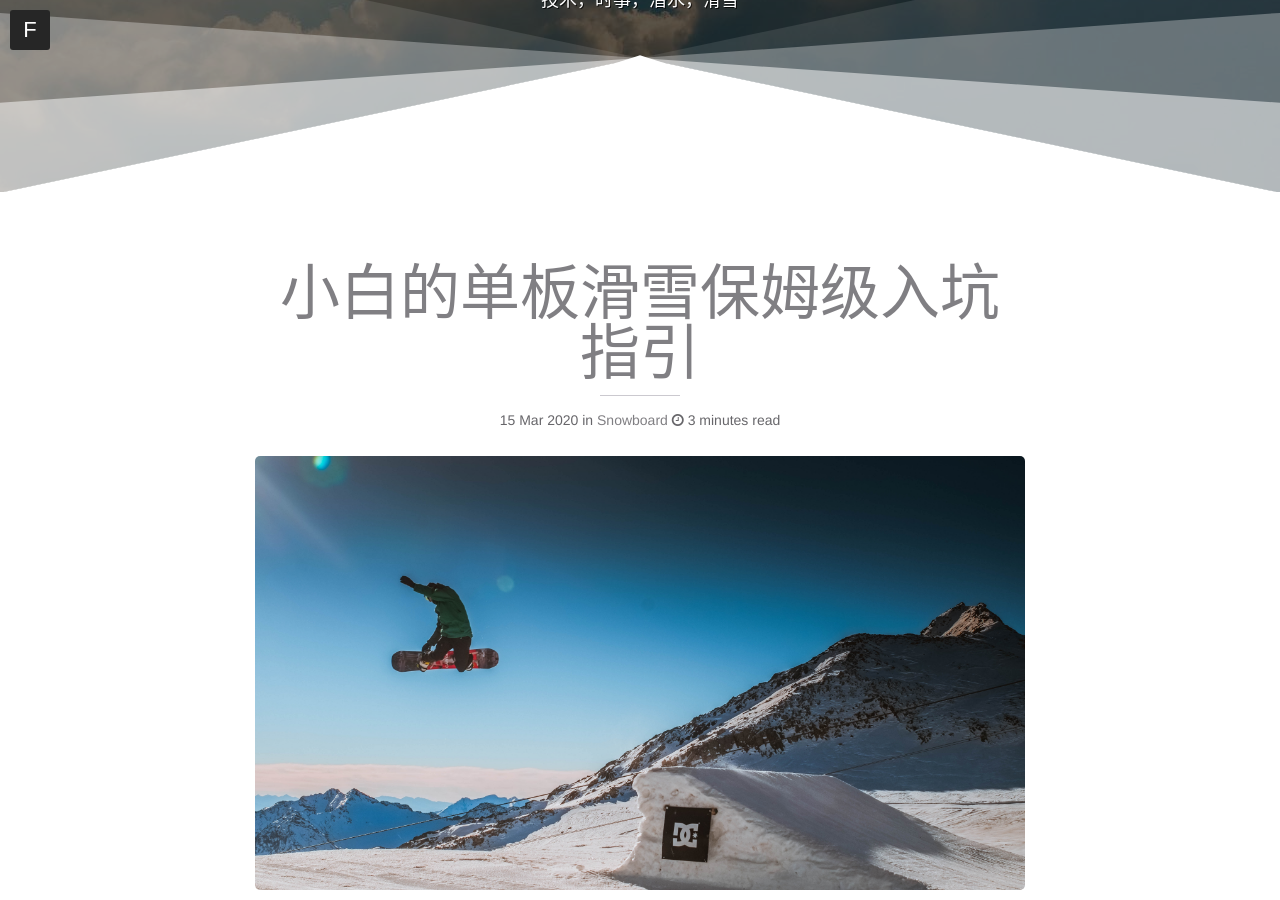
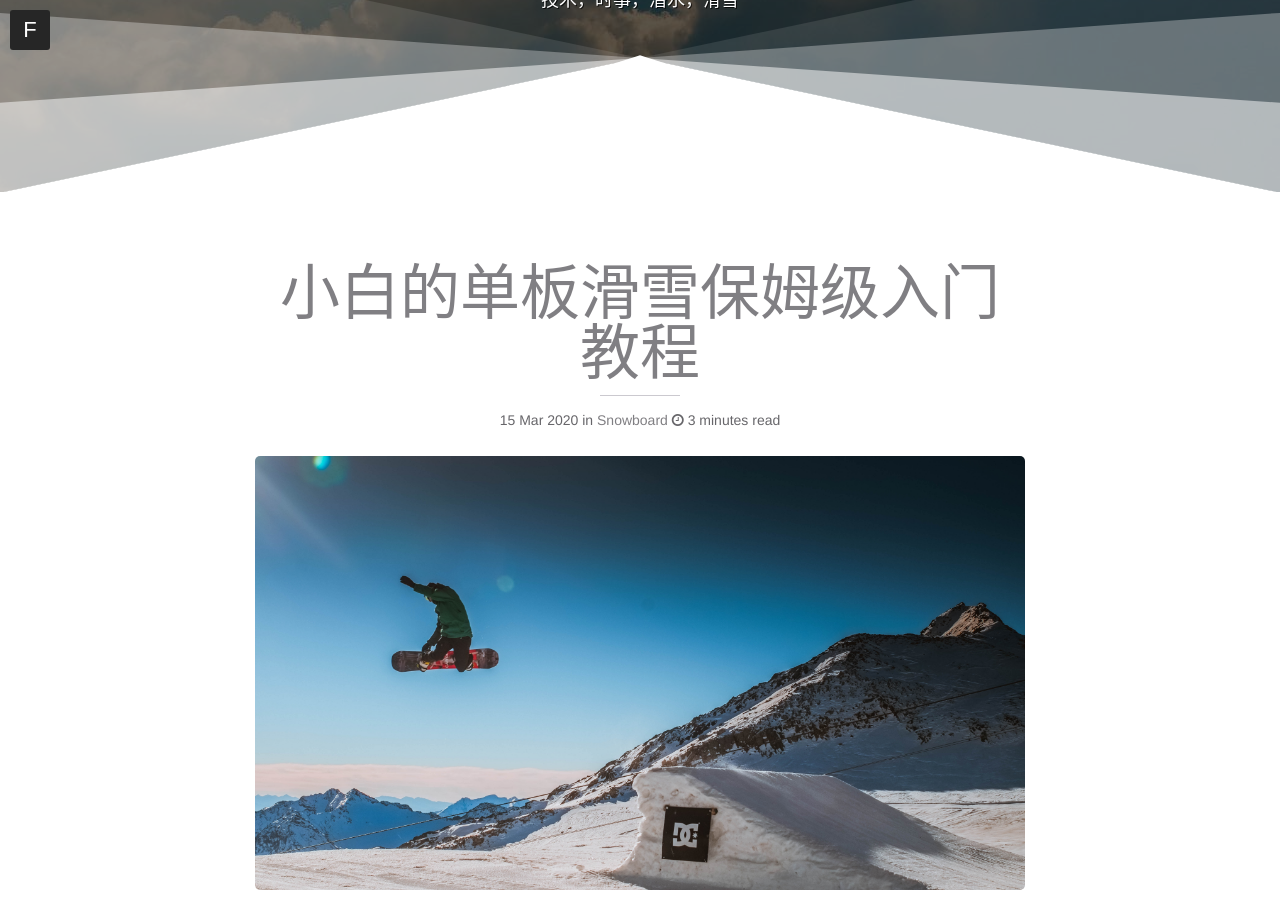
Before and after one commit to songchenwen/songchenwen.github.io, a Jekyll site: the page built from index.html, in a window 1280 px wide and 900 px high, scrolled down 348 px. Built offline with Jekyll 4.4.1, drawn with Linux system fonts in a browser that asks for light colours; the list of posts is cut into pages by our own code; comment, search, counter and statistics services are not loaded.

Commit message:
Change Title

```diff
--- a/_posts/2020-03-15-snowboard-intro-for-noobie.md
+++ b/_posts/2020-03-15-snowboard-intro-for-noobie.md
@@ -1,6 +1,6 @@
 ---
 layout: post
-title: 小白的单板滑雪保姆级入坑指引
+title: 小白的单板滑雪保姆级入门教程
 category: Snowboard
 tags: [Snowboard,单板,滑雪]
 imagefeature: snowboard-intro-for-noobie/feature.jpg
```
